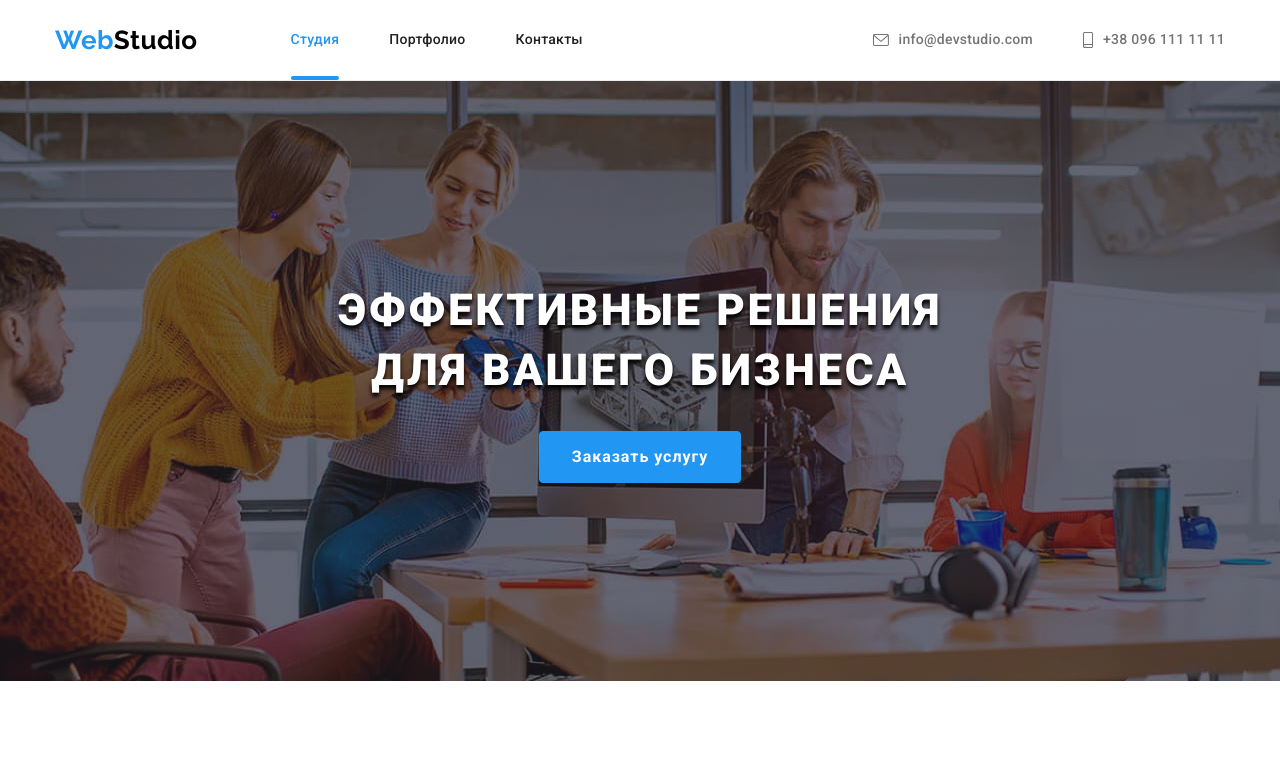
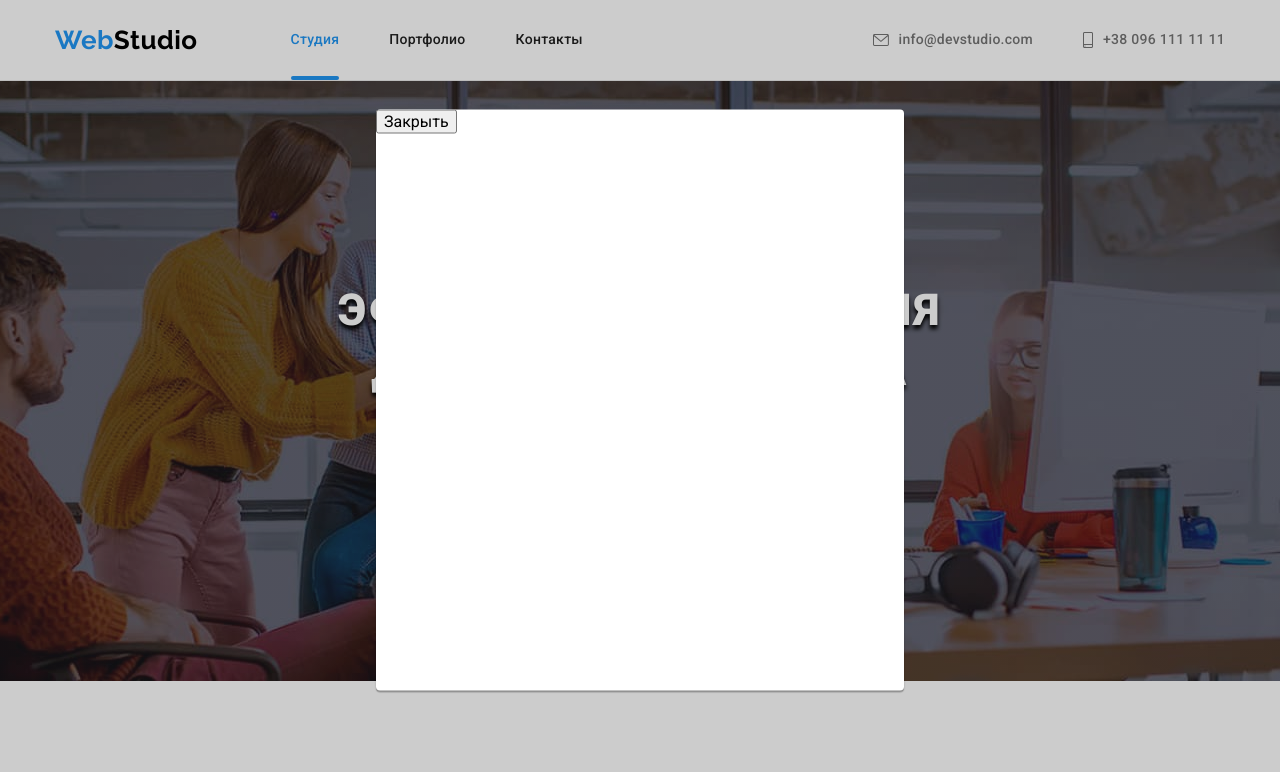
Before and after one commit to ElenaOds/goit-markup-hw-05, a plain HTML site: page index.html in a window 1280 px wide. Both pictures are taken after a click on the button "Заказать услугу". Shown: the top 772 px of the page. Drawn offline with nearby package versions, Linux system fonts and the light colour scheme.

Commit message:
modal window has been added

```diff
--- a/CSS/styles.css
+++ b/CSS/styles.css
@@ -712,3 +712,32 @@ section {
 .footer-social-link:focus {
     background-color: var(--accent-color);
 }
+
+.backdrop {
+    position: fixed;
+    top: 0;
+    left: 0;
+    width:100%;
+    height: 100%;
+    background-color: rgba(0, 0, 0, 0.2);
+}
+
+.backdrop.is-hidden {
+    opacity: 0;
+    pointer-events: none;
+}
+
+.modal {
+    position: absolute;
+    top: 50%;
+    left: 50%;
+    transform: translate(-50%, -50%);
+    width: 528px;
+    height: 581px;
+    background-color: #fff;
+    border-radius: 4px;
+    box-shadow: 0px 1px 3px rgba(0, 0, 0, 0.12),
+        0px 1px 1px rgba(0, 0, 0, 0.14),
+        0px 2px 1px rgba(0, 0, 0, 0.2);
+
+}
--- a/index.html
+++ b/index.html
@@ -48,7 +48,7 @@
             <div class="overlay">
             <section class="hero">
                 <h1 class="hero-title">Эффективные решения для вашего бизнеса</h1>
-                <button type="button" class="button primary">Заказать услугу</button>
+                <button data-modal-open type="button" class="button primary">Заказать услугу</button>
             </section>
             </div>
 
@@ -358,5 +358,13 @@
                 </div>
             </div>
       </footer>
+
+      <div class="backdrop is-hidden" data-modal>
+        <div class="modal">
+            <button data-modal-close>Закрыть</button>
+        </div>
+      </div>
+
+    <script src="./js/modal.js"></script>
 </body>
 </html>
--- /dev/null
+++ b/js/modal.js
@@ -0,0 +1,14 @@
+(() => {
+  const refs = {
+    openModalBtn: document.querySelector("[data-modal-open]"),
+    closeModalBtn: document.querySelector("[data-modal-close]"),
+    modal: document.querySelector("[data-modal]"),
+  };
+
+  refs.openModalBtn.addEventListener("click", toggleModal);
+  refs.closeModalBtn.addEventListener("click", toggleModal);
+
+  function toggleModal() {
+    refs.modal.classList.toggle("is-hidden");
+  }
+})();
```
